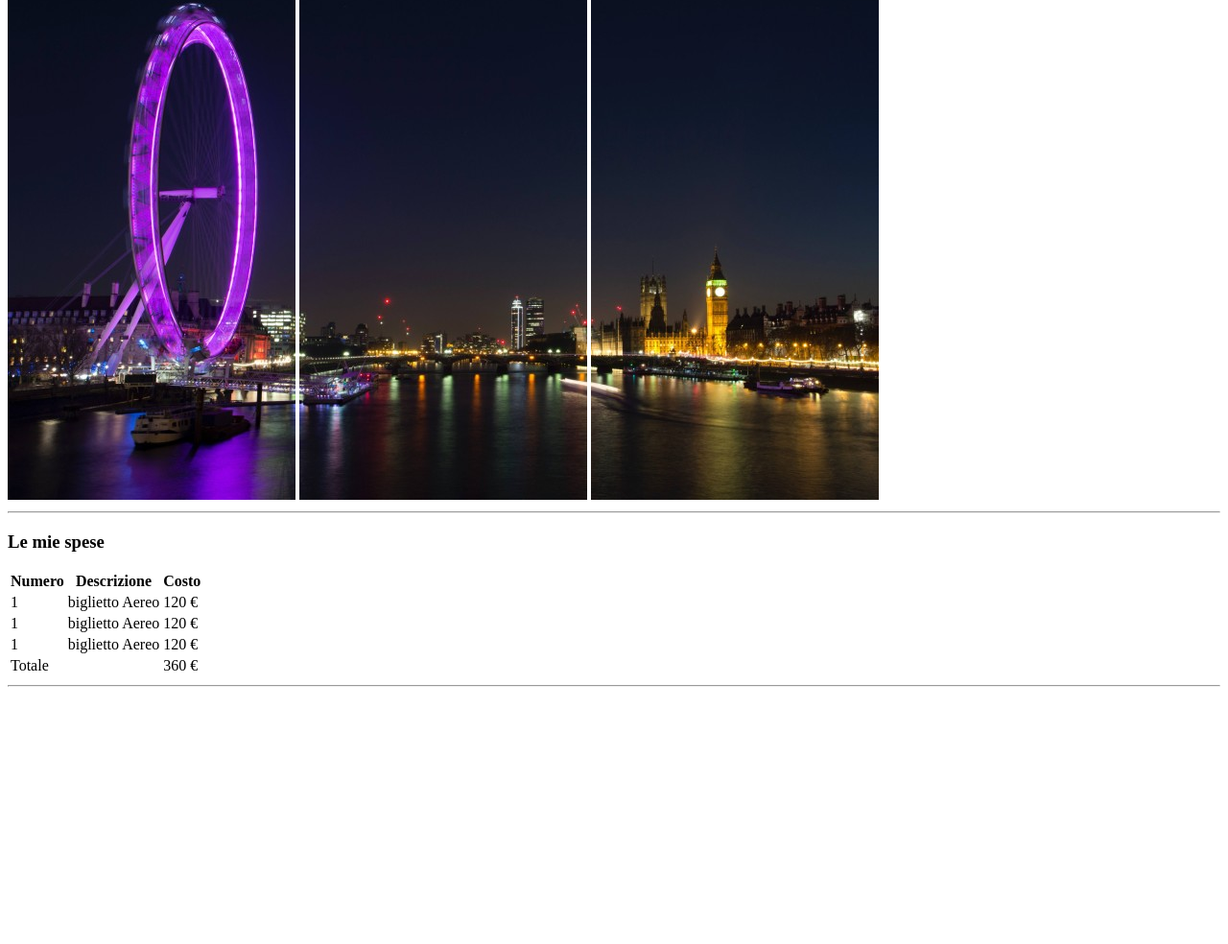
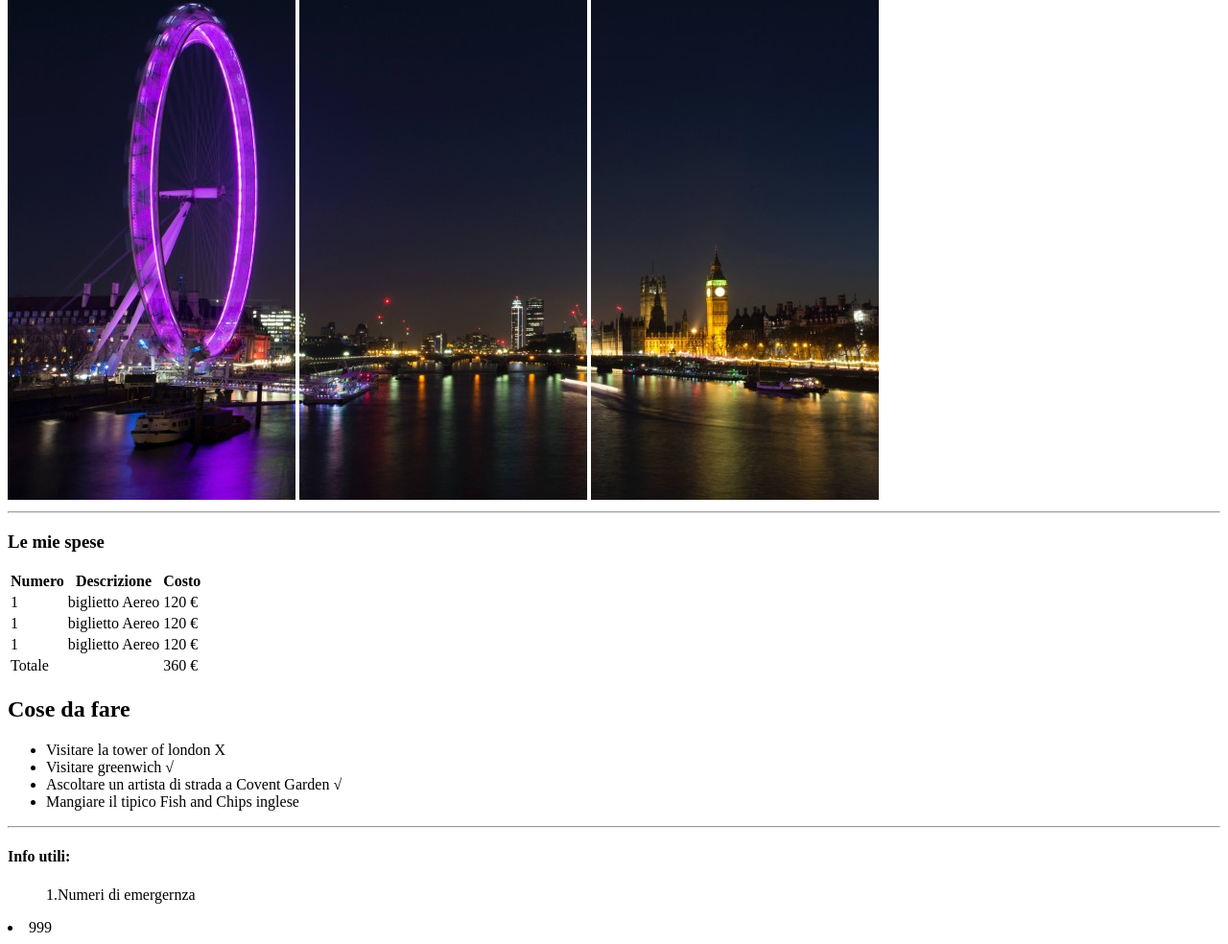
Before and after one commit to Francescovalenti/html-london-trip, a plain HTML site: page index.html in a window 1280 px wide. Shown: the part 159-1143 px from the top of the page at 96% size. Before the commit the page ends 883 px from the top, so only its background shows below. Drawn offline with Linux system fonts and the light colour scheme.

Commit message:
feat : quarto passaggio

```diff
--- a/index.html
+++ b/index.html
@@ -58,10 +58,35 @@
 
 
     </section>
-    <!--End about us section-->
+    <!--end banner section-->
+
+<!-- section -->
+<section>
+    <h2>Cose da fare</h2>
+    <ul>
+        <li>Visitare la tower of london X</li>
+        <li>Visitare greenwich &radic;</li>
+        <li>Ascoltare un artista di strada a Covent Garden &radic; </li>
+        <li>Mangiare il tipico Fish and Chips inglese</li>
+    </ul>
+
+</section>
+
+<!--end banner section-->
 
     <hr>
+
+    <!-- section-->
+     <section>
+        <!--lista info -->
+
+        <h4> Info utili: </h4>
+        <ul> 1.Numeri di emergernza </ul>
+        <li>999</li>
+
+     </section>
 </main>
+
 <!--end of main -->
 <footer></footer>
 </body>
```
